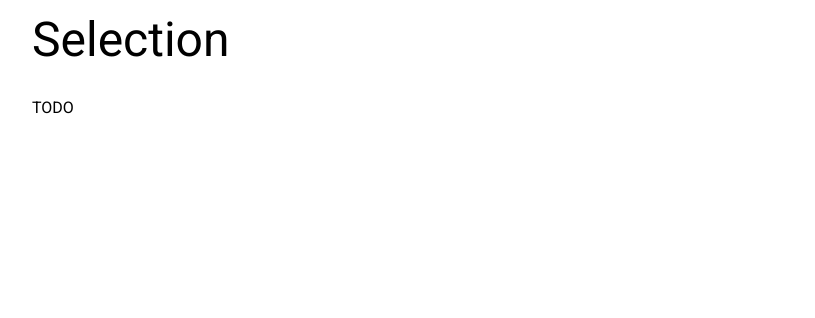
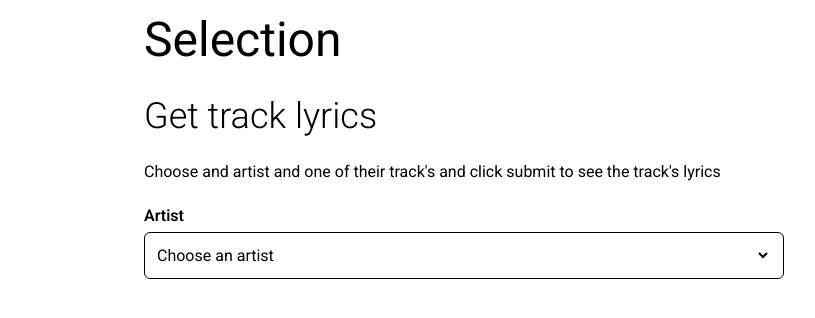
Before and after one commit to scottjoe1996/artist-app, a React (Vite) app: page /selection in a window 1280 px wide. Shown: the top 318 px of the page, without its empty margins (176-991 px from the left). Built offline with nearby package versions, Linux system fonts and the light colour scheme.

Commit message:
created reusable select field and implemented it for the artist selection

```diff
--- /dev/null
+++ b/src/components/select-field.tsx
@@ -0,0 +1,60 @@
+import React from "react";
+
+interface Option {
+  id: string | number;
+  value: string | number;
+  label: string;
+}
+
+interface SelectFieldProps {
+  id: string;
+  label: string;
+  placeholder: string;
+  options: Option[];
+  onChange: (value: string) => void;
+}
+
+const PLACE_HOLDER_VALUE = "";
+
+const SelectField: React.FC<SelectFieldProps> = ({
+  id,
+  label,
+  placeholder,
+  options,
+  onChange,
+}) => {
+  const handleOnChange = React.useCallback(
+    (event: React.ChangeEvent<HTMLSelectElement>) => {
+      onChange(event.target.value);
+    },
+    []
+  );
+
+  return (
+    <>
+      <label htmlFor={id} className="font-semibold">
+        {label}
+      </label>
+      <div className="border rounded-md mt-1">
+        <select
+          name={id}
+          id={id}
+          className="w-full px-2 py-3 border-r-12 border-r-transparent rounded-md"
+          defaultValue={PLACE_HOLDER_VALUE}
+          onChange={handleOnChange}
+        >
+          <option value={PLACE_HOLDER_VALUE} disabled>
+            {placeholder}
+          </option>
+          {options.map((option, index) => (
+            <option key={index} value={option.id}>
+              {option.label}
+            </option>
+          ))}
+        </select>
+      </div>
+    </>
+  );
+};
+
+export default SelectField;
--- a/src/pages/page-container.tsx
+++ b/src/pages/page-container.tsx
@@ -11,7 +11,7 @@ const PageContainer: React.FC = () => {
   }, [location]);
 
   return (
-    <main className="mx-auto w-full max-w-4xl p-4">
+    <main className="mx-auto w-full max-w-2xl p-4">
       <Outlet />
     </main>
   );
--- /dev/null
+++ b/src/pages/selection/select-lyrics-form.tsx
@@ -0,0 +1,28 @@
+import React from "react";
+
+import type { Artist } from "../../apis/artist-api";
+import SelectField from "../../components/select-field";
+
+interface SelectLyricsFormProps {
+  artists: Artist[];
+}
+
+const SelectLyricsForm: React.FC<SelectLyricsFormProps> = ({ artists }) => {
+  return (
+    <form>
+      <SelectField
+        id="artist"
+        label="Artist"
+        placeholder="Choose an artist"
+        options={artists.map((artist) => ({
+          id: artist.id,
+          label: artist.name,
+          value: artist.id,
+        }))}
+        onChange={(value) => console.log(value)}
+      />
+    </form>
+  );
+};
+
+export default SelectLyricsForm;
--- a/src/pages/selection/selection.tsx
+++ b/src/pages/selection/selection.tsx
@@ -5,6 +5,7 @@ import { ApiContext } from "../../apis/api-context";
 import LoadingSpinner from "../../components/loading-spinner";
 import type { ApiResponse, Artist } from "../../apis/artist-api";
 import ErrorMessage from "../../components/error-message";
+import SelectLyricsForm from "./select-lyrics-form";
 
 const PageContent: React.FC = () => {
   const { artistApi } = React.useContext(ApiContext);
@@ -27,7 +28,16 @@ const PageContent: React.FC = () => {
     );
   }
 
-  return <span>TODO</span>;
+  return (
+    <section>
+      <h2>Get track lyrics</h2>
+      <p className="mb-5">
+        Choose and artist and one of their track's and click submit to see the
+        track's lyrics
+      </p>
+      <SelectLyricsForm artists={artistsResponse.data} />
+    </section>
+  );
 };
 
 const Selection: React.FC = () => {
```
Also changed, not shown: 1 other file (tests, documents, lock files or other folders).
